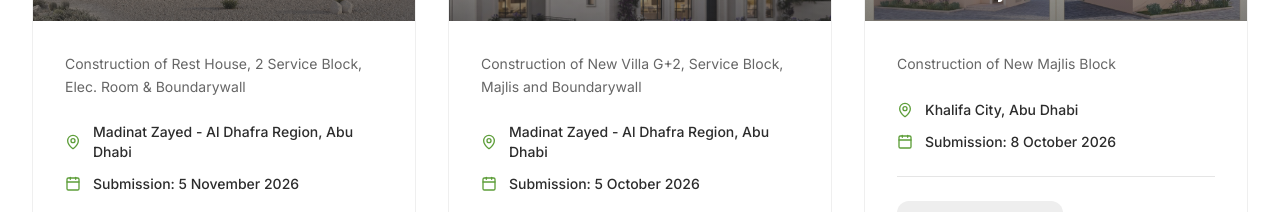
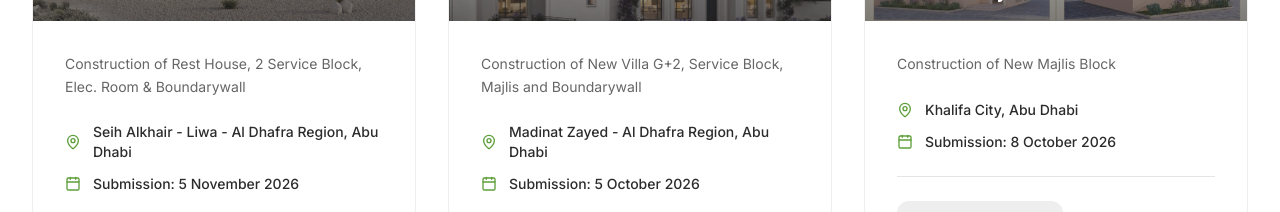
Before and after one commit to sherry2k/ubec-website, a React (Vite) app: page / in a window 1280 px wide. Shown: the part 4180-4392 px from the top of the page. Built offline with nearby package versions, Linux system fonts and the light colour scheme.

Commit message:
Update content.ts

```diff
--- a/src/data/content.ts
+++ b/src/data/content.ts
@@ -199,7 +199,7 @@ export const TENDERS = [
   {
     projectName: 'Rest House',
     title: 'Residential Rest House',
-    location: 'Madinat Zayed - Al Dhafra Region, Abu Dhabi',
+    location: 'Seih Alkhair - Liwa - Al Dhafra Region, Abu Dhabi',
     submissionDate: '2026-11-05',
     description: 'Construction of Rest House, 2 Service Block, Elec. Room & Boundarywall',
     drawingsLink: 'https://we.tl/t-px1FnKTBOKNciDtG',
```
